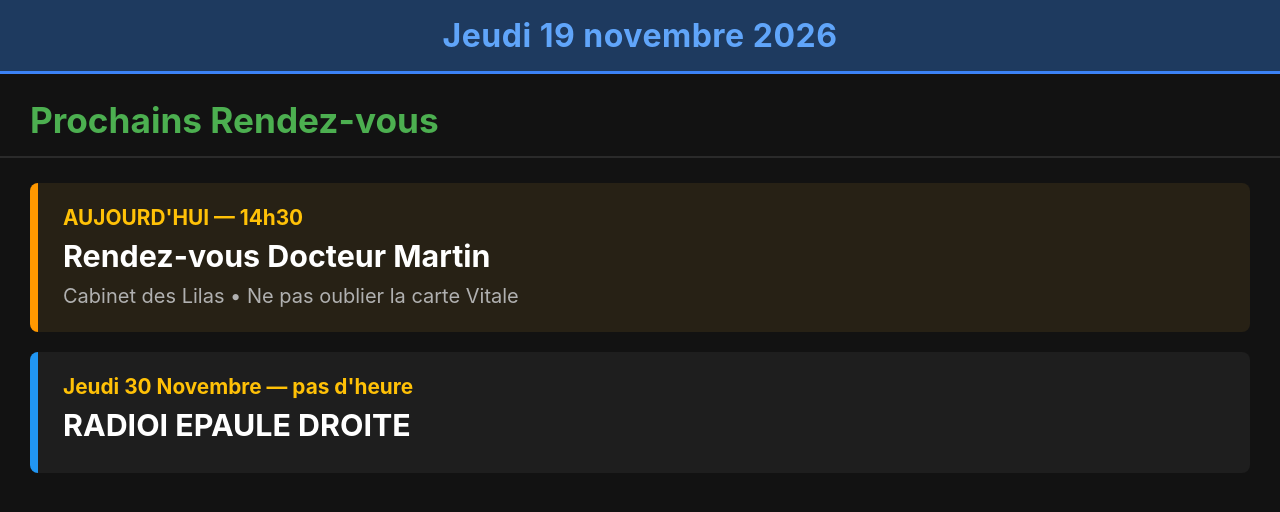
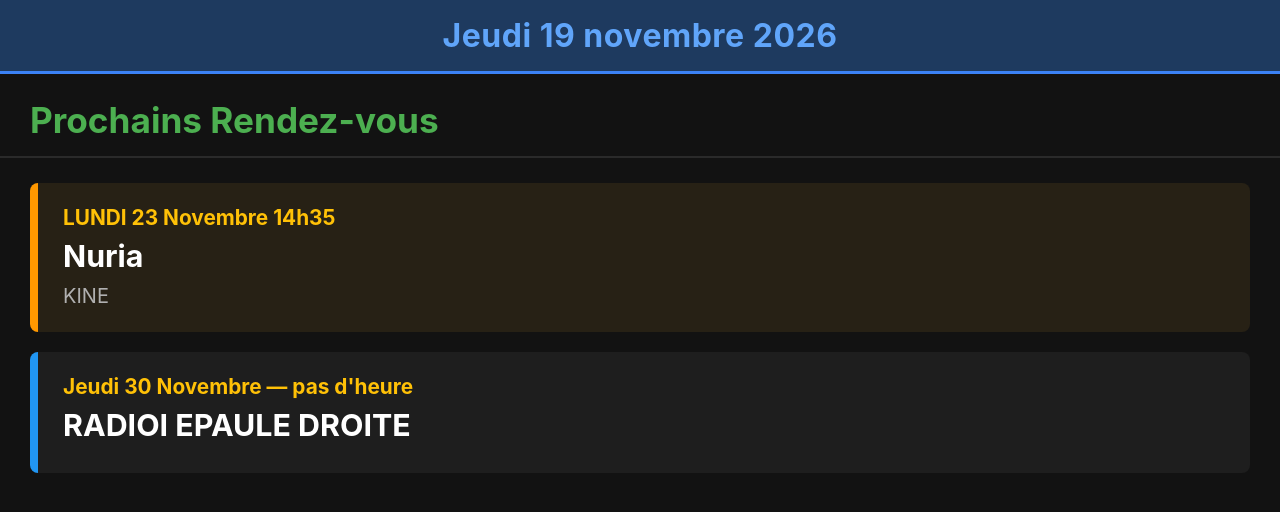
Before and after one commit to malko06/NICEagenda, a plain HTML site: page index.html in a window 1280 px wide. Drawn offline with Linux system fonts and the light colour scheme.

Commit message:
Update index.html

```diff
--- a/index.html
+++ b/index.html
@@ -27,9 +27,9 @@
     <main>
         <!-- Rendez-vous aujourd'hui -->
         <article class="event-card today">
-            <div class="event-date">AUJOURD'HUI &mdash; 14h30</div>
-            <div class="event-title">Rendez-vous Docteur Martin</div>
-            <div class="event-details">Cabinet des Lilas &bull; Ne pas oublier la carte Vitale</div>
+            <div class="event-date">LUNDI 23 Novembre 14h35</div>
+            <div class="event-title">Nuria</div>
+            <div class="event-details">KINE</div>
         </article>
 
         <!-- Rendez-vous a venir -->
```
